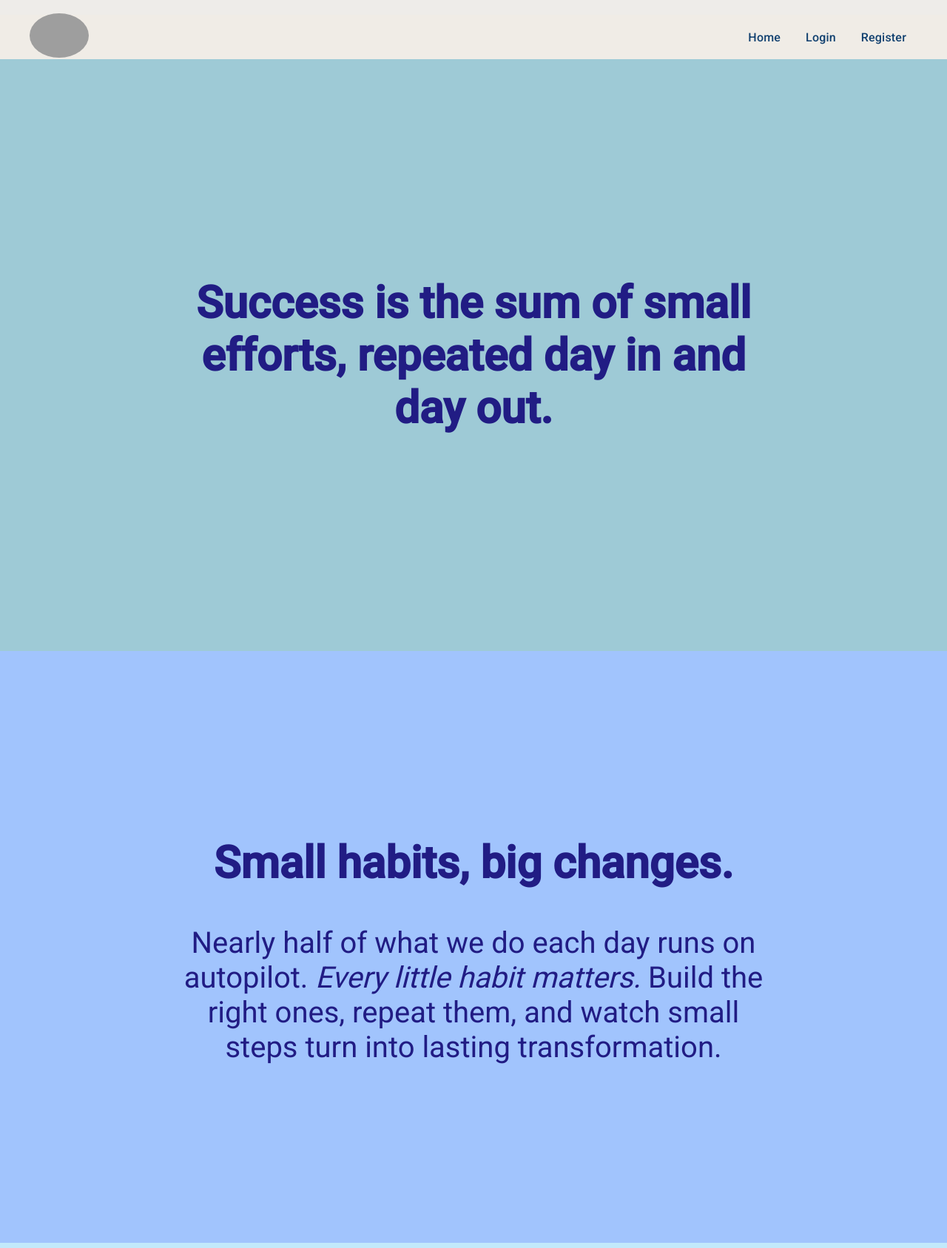
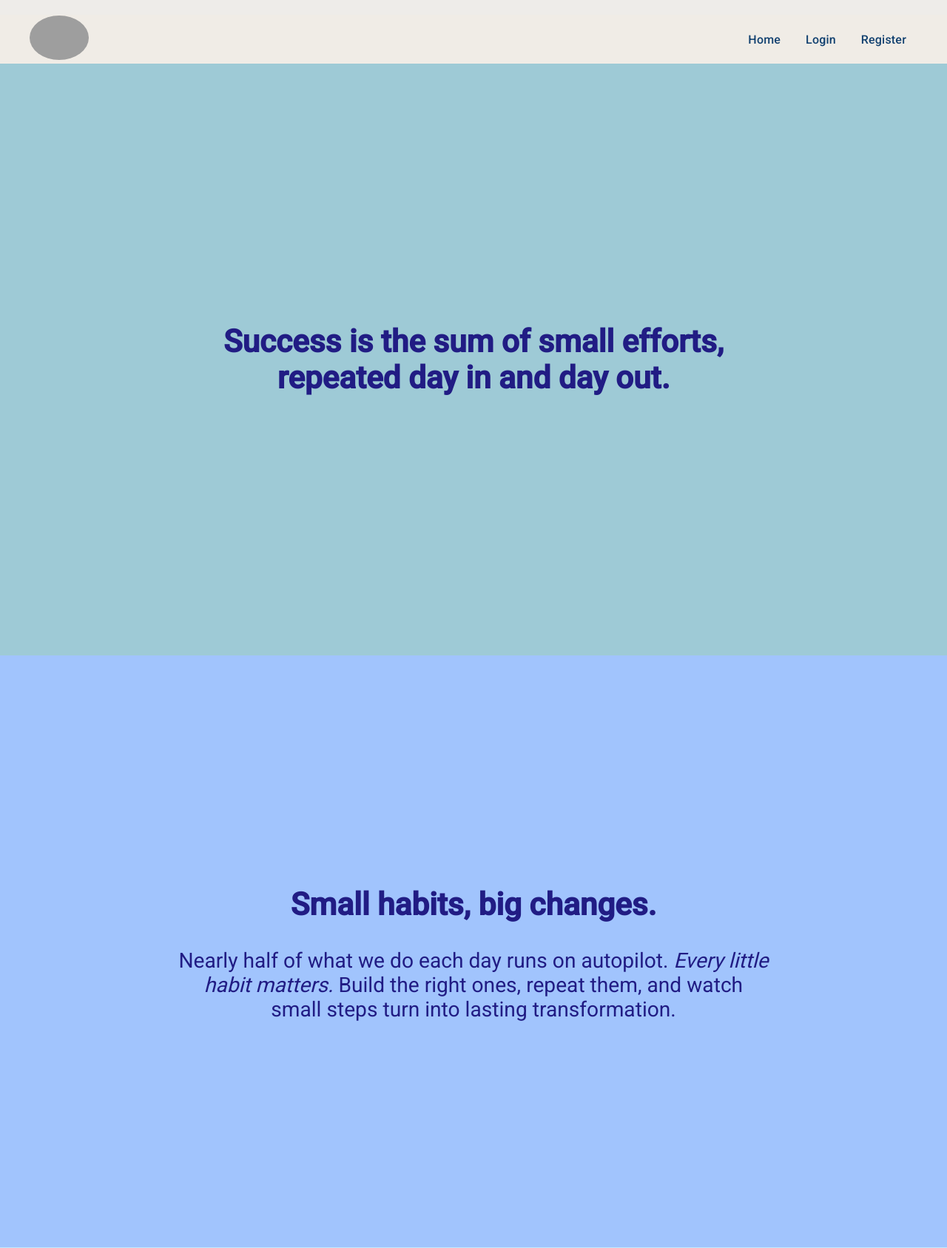
Before and after one commit to vicmoon/Python_JustDidIt, a Flask app: page / in a window 1280 px wide. Shown: the top 1687 px of the page at 74% size. Run offline with Flask 3, Linux system fonts and the light colour scheme; some libraries are stand-ins or nearby versions; grey boxes are pictures that could not be loaded.

Commit message:
update styles

```diff
--- a/static/style.css
+++ b/static/style.css
@@ -693,3 +693,237 @@ button.icon-choice {
 .site-footer ul {
   text-align: left;
 }
+
+/* ===============================
+   Responsive additions & overrides
+   =============================== */
+
+/* 1) Fluid typography & widths (apply everywhere) */
+.intro-quote,
+.intro-text,
+.intro-text-description {
+  /* Your 40px is great on large screens; clamp down on small */
+  font-size: clamp(20px, 4vw, 40px);
+}
+
+.calendar-container {
+  /* Avoid fixed width overflow on phones */
+  width: min(100%, 800px);
+  padding-inline: 10px;
+}
+
+/* 2) Calendar sizing via CSS variables (mobile-first) */
+:root {
+  --day: 48px; /* base day size on small screens */
+  --gap: 8px;
+}
+
+.calendar-grid {
+  grid-template-columns: repeat(7, var(--day));
+  gap: var(--gap);
+}
+
+.calendar-box {
+  width: var(--day);
+  height: var(--day);
+}
+
+.day-number {
+  font-size: 10px; /* stays readable at small sizes */
+  top: 6px;
+  left: 10px; /* tuck number in a bit for smaller cells */
+}
+
+.day-icons {
+  top: 8px;
+  left: 8px;
+  gap: 3px;
+}
+
+/* Buttons: allow wrapping on small screens */
+.main_buttons {
+  flex-wrap: wrap;
+}
+
+/* Navbar: tighter spacing on small screens */
+.navbar {
+  padding: 5px 16px;
+}
+.navbar .links {
+  gap: 12px;
+}
+
+/* ===============================
+   ≥ 480px   (large phones)
+   =============================== */
+@media (min-width: 480px) {
+  :root {
+    --day: 56px;
+    --gap: 10px;
+  }
+
+  .navbar {
+    padding: 6px 24px;
+  }
+
+  .main__login_button,
+  .main__register_button,
+  .main_add_activity,
+  .main_track_activity {
+    width: 120px;
+  }
+}
+
+/* ===============================
+   ≥ 768px   (tablets)
+   =============================== */
+@media (min-width: 768px) {
+  :root {
+    --day: 64px;
+    --gap: 12px;
+  }
+
+  .tracking-page {
+    flex-direction: row;
+    gap: 24px;
+    padding: 48px;
+  }
+
+  .navbar .brand img {
+    height: 44px;
+  }
+  .navbar .links {
+    gap: 18px;
+  }
+
+  .day-number {
+    font-size: 11px;
+    top: 8px;
+    left: 12px;
+  }
+
+  .intro-quote,
+  .intro-text,
+  .intro-text-description {
+    /* Nudges the top end a bit for tablets */
+    font-size: clamp(22px, 3.2vw, 40px);
+  }
+}
+
+/* ===============================
+   ≥ 1024px  (small laptops)
+   =============================== */
+@media (min-width: 1024px) {
+  :root {
+    --day: 72px;
+    --gap: 14px;
+  }
+
+  .navbar {
+    padding: 8px 40px;
+  }
+
+  .main_buttons {
+    gap: 24px;
+  }
+
+  .calendar-container {
+    margin-top: 2%;
+  }
+
+  .day-number {
+    font-size: 12px;
+    top: 10px;
+    left: 14px;
+  }
+}
+
+/* ===============================
+   ≥ 1280px  (desktops)
+   =============================== */
+@media (min-width: 1280px) {
+  :root {
+    --day: 80px;
+    --gap: 15px;
+  }
+
+  .intro-quote,
+  .intro-text,
+  .intro-text-description {
+    /* Comfortable reading sizes on desktop */
+    font-size: clamp(24px, 2.2vw, 40px);
+  }
+}
+
+/* ===============================
+   ≥ 1536px  (large desktops)
+   =============================== */
+@media (min-width: 1536px) {
+  :root {
+    --day: 88px;
+    --gap: 16px;
+  }
+}
+
+/* ===============================
+   Navigation stacking (very narrow)
+   =============================== */
+@media (max-width: 420px) {
+  .nav-container {
+    flex-direction: column;
+    gap: 8px;
+    align-items: stretch;
+  }
+  .navbar .links {
+    justify-content: center;
+    flex-wrap: wrap;
+    row-gap: 6px;
+  }
+}
+
+/* ===============================
+   Hero & buttons spacing tweaks
+   =============================== */
+@media (max-width: 767px) {
+  .hero {
+    gap: 12px;
+  }
+  .buttons-section {
+    gap: 12px;
+  }
+  .main_buttons {
+    flex-direction: column; /* stack on phones */
+    align-items: center;
+  }
+  .main__login_button,
+  .main__register_button,
+  .main_add_activity,
+  .main_track_activity {
+    width: 160px;
+  }
+}
+
+/* ===============================
+   Activity pills grid tightness
+   =============================== */
+@media (max-width: 600px) {
+  .chosen-activity-list {
+    gap: 10px;
+    max-width: 90vw;
+    margin-top: -40px; /* reduce the lift on small screens */
+  }
+}
+
+/* ===============================
+   Forms tightening on mobile
+   =============================== */
+@media (max-width: 480px) {
+  .login-form label,
+  .register-form label {
+    width: 88px;
+    font-size: 14px;
+  }
+  input {
+    border-radius: 24px;
+  }
+}
```
Also changed, not shown: templates/track.html (+2 -8 lines), instance/activities.db (added).
